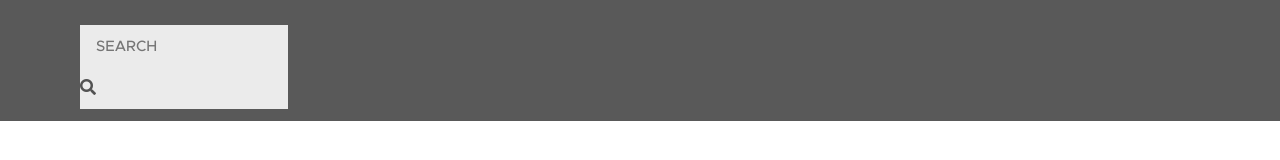
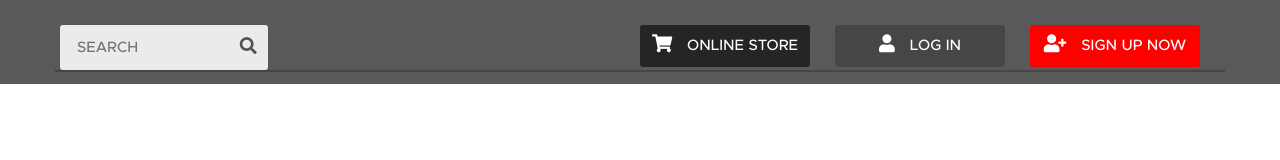
Before and after one commit to Indrion/physique1, a plain HTML site: page index.html in a window 1280 px wide. Drawn offline with Linux system fonts and the light colour scheme.

Commit message:
header_btn...(Log-In_etc...)

```diff
--- a/css/style.css
+++ b/css/style.css
@@ -65,42 +65,91 @@ header{
     background-color: rgba(0, 0, 0, 0.65);
     padding-top: 25px;
     padding-bottom: 12px;
+    position: absolute;
+    width: 100%;
 }
 header .container .logo{
     float: left;
-    /*width: 100%;*/
 }
-header .container .search{
-    float: left;
-    display: inline-block;
-    width: 208px;
+
+header .search{
     border: none;
     background-color: #ebebeb;
-    line-height: 42px;
-    margin-left: 25px;
+    float: left;
+    margin-left: 5px;
+    width: 208px;
+    border-radius: 3px;
 }
+
 header .container .search input{
     border: none;
-    max-width: 100%;
-    background-color: #ebebeb;
+    background: none;
+    color: #989898;
     text-transform: uppercase;
     font-size: 15px;
-    text-indent: 16px;
     font-family: 'MetropolisMedium';
+    line-height: 12px;
+    padding: 15px 17px;
+    float: left;
+    width: 80%;
+}
+
+header .container .search button:after{
+    content: "";
+    float: left;
+    font-size: 17px;
+    text-align: center;
+}
+header .container .search button .fa-search{
+    font-size: 17px;
+    text-align: center;
+    color: rgba(0,0,0,0.65);
 }
 header .container .search button{
+    float: right;
+    width: 19%;
     border: none;
-    background-color: transparent;
+    background: none;
+    margin-top: 12px;
 }
-header .container .search button .fa-search{
-    color: rgba(0, 0, 0, 0.65);
+header .container .search input:focus {
+    outline: none;
+}
+header .container .search button:active {
+    outline: none;
 }
 header .container .search button:hover .fa-search{
     color: red;
 }
 
+header .container .btn{
+    float: right;
+    background-color: red;
+    min-width: 170px;
+    line-height: 42px;
+    border-radius: 3px;
+    margin-right: 25px;
+    text-align: center;
+    text-decoration: none;
+    text-transform: uppercase;
+    color: white;
+    font-size: 15px;
+    font-family: 'MetropolisMedium';
+}
+header .container .dark_silver{
+    background-color: #252525;
+}
+header .container .silver {
+    background-color: #464646;
+}
 
-
+header .container .btn:hover{
+    color: red;
+    background: transparent;
+}
+header .border{
+    border-bottom: solid 2px #464646;
+}
 
 
 
--- a/index.html
+++ b/index.html
@@ -22,9 +22,9 @@
         </button>
     </form>
     <!--btn_log-in_etc.-->
-    <a href="#" class="btn"></a>
-    <a href="#" class="btn"></a>
-    <a href="#" class="btn"></a>
+    <a href="#" class="btn red"><i class="fas fa-user-plus" style="font-size: 18px; margin-right: 15px"></i>sign up now</a>
+    <a href="#" class="btn silver"><i class="fas fa-user" style="font-size: 18px; margin-right: 15px"></i>log in</a>
+    <a href="#" class="btn dark_silver"><i class="fas fa-shopping-cart" style="font-size: 18px; margin-right: 15px"></i>online store</a>
     <!--main_menu-->
     <nav>
 
```
